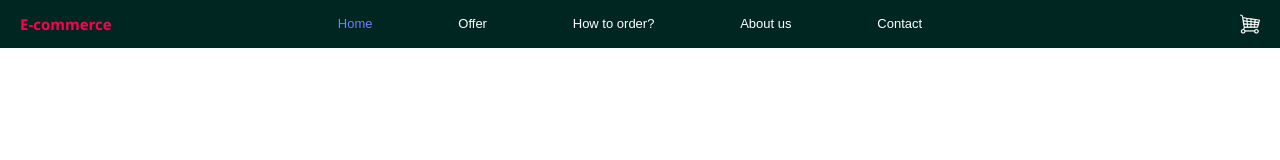
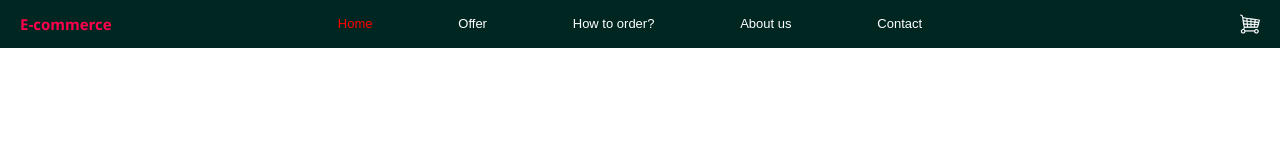
Before and after one commit to Milos1333/E-commerce, a React (Vite) app: page / in a window 1280 px wide. In both pictures the pointer is over the link "Home". Shown: the top 160 px of the page. Built offline with nearby package versions, Linux system fonts and the light colour scheme.

Commit message:
changes color on links

```diff
--- a/src/features/Navigation/Navigation.style.css
+++ b/src/features/Navigation/Navigation.style.css
@@ -31,6 +31,10 @@
   text-decoration: none;
   color: white;
   font-size: 13px;
+}
+
+.navigation-links a:hover {
+  color: red;
 }
 
 .shopping-cart-container {
```
